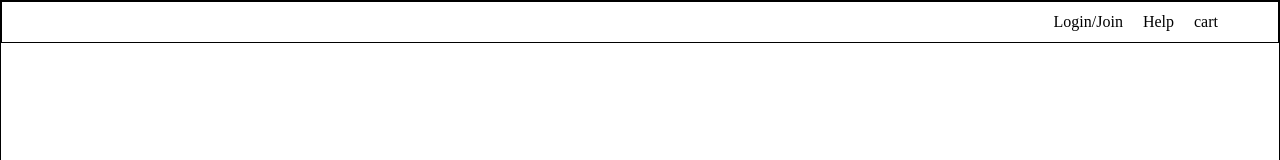
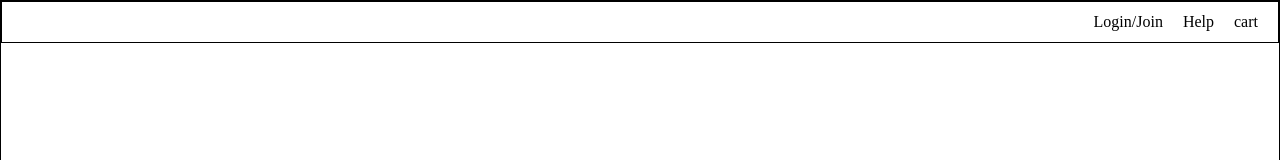
Before and after one commit to ProgramJustin/Hype, a React app: page / in a window 1280 px wide. Shown: the top 160 px of the page. Built offline with nearby package versions, Linux system fonts and the light colour scheme.

Commit message:
position links

```diff
--- a/src/components/NavBar1.jsx
+++ b/src/components/NavBar1.jsx
@@ -13,16 +13,18 @@ function NavBar1() {
                 flex-direction: row;
                 height: 40px;
                 width: 100%;
-                padding-right: 60px;
               }
               a {
                 margin-left: 20px;
+              }
+              #cart {
+                margin-right: 20px;
               }
             `}
       </style>
       <a>Login/Join</a>
       <a>Help</a>
-      <a>cart</a>
+      <a id="cart">cart</a>
     </div>
   );
 }
```
